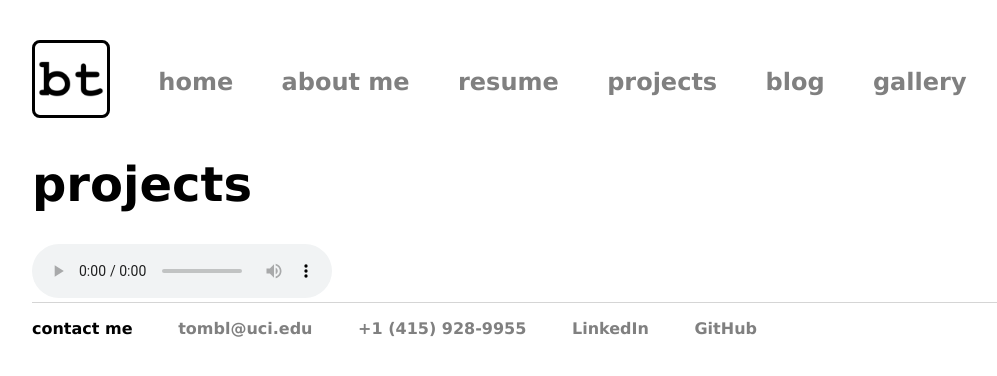
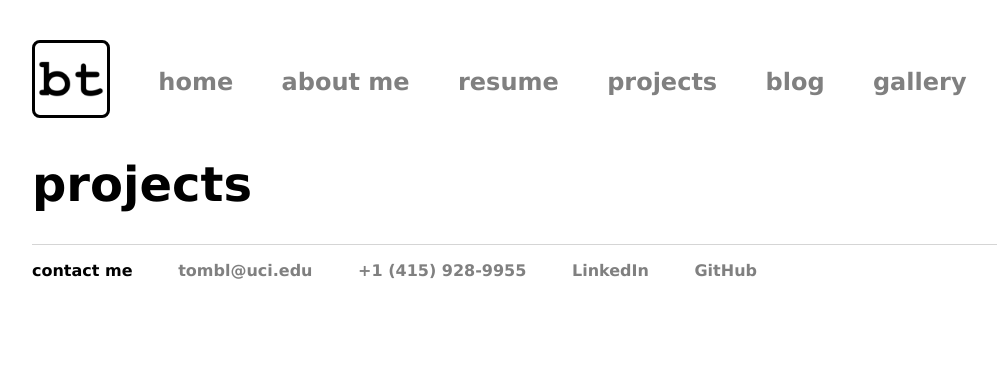
Before and after one commit to BTx123/BTx123.github.io, a Jekyll site: the page built from projects/index.html, in a window 1280 px wide. Shown: the top 376 px of the page, without its empty margins (96-1093 px from the left). Built offline with Jekyll 4.4.1, drawn with Linux system fonts in a browser that asks for light colours; nearby versions of some CDN libraries.

Commit message:
Remove audio test

```diff
--- a/projects/index.html
+++ b/projects/index.html
@@ -5,8 +5,4 @@ title: projects
 
 <div class="projects">
     <h1>projects</h1>
-    <audio controls="controls">
-        <source src="/images/Recording.m4a" type="audio/mp4">
-        Your browser does not support the audio element.
-    </audio>
 </div>
```
